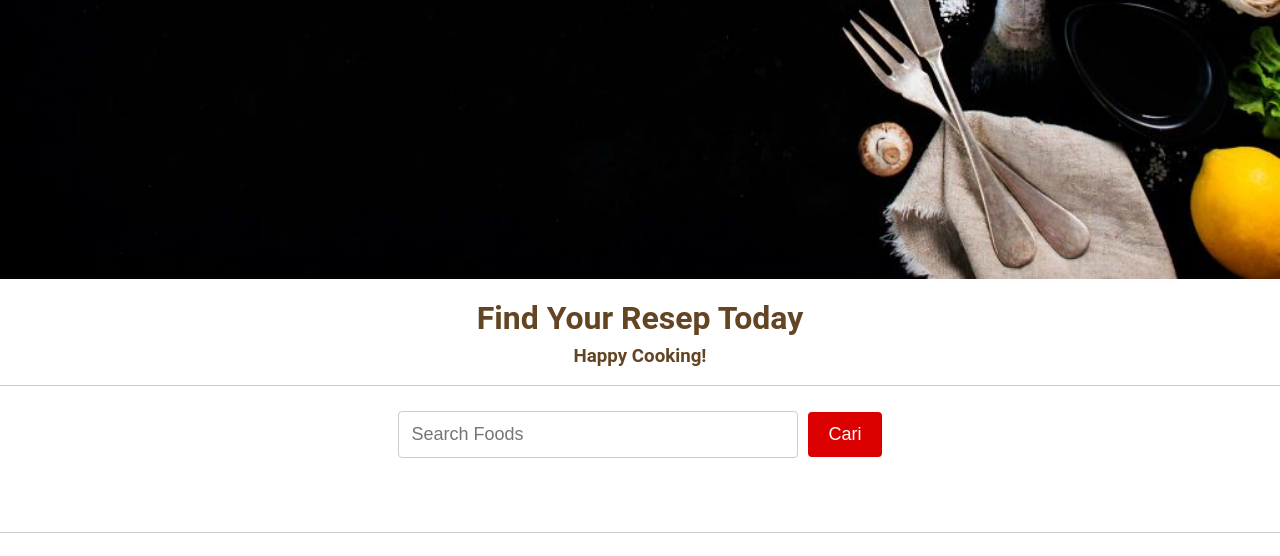
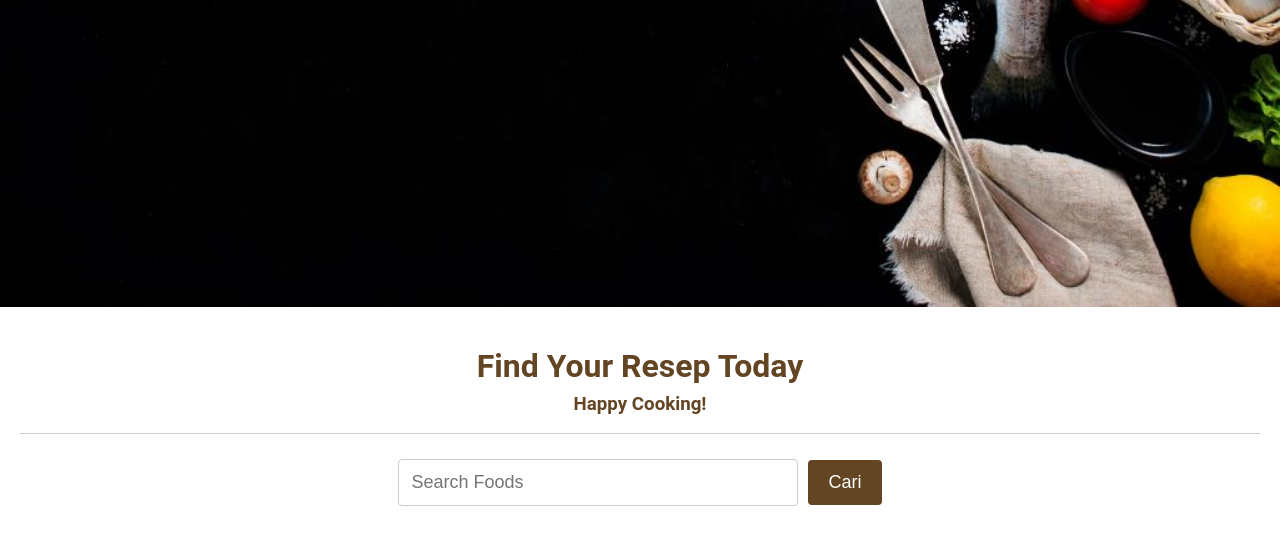
Before and after one commit to yondan-ryz/resepku, a website built with webpack: page src/templates/index.html in a window 1280 px wide. Shown: the part 1452-2008 px from the top of the page. Built offline with nearby package versions, Linux system fonts and the light colour scheme; files whose address does not match are found by name.

Commit message:
CHANGE COLOR

```diff
--- a/src/styles/style.css
+++ b/src/styles/style.css
@@ -143,6 +143,7 @@ main {
 .content {
   margin: 0 auto;
   min-height: 100%;
+  padding: 20px;
 }
 
 .content .content__heading {
@@ -655,8 +656,7 @@ iframe {
   display: flex;
   justify-content: center;
   align-items: center;
-  margin-bottom: 20px;
-  margin-top: 25px;
+  margin: 25px 30px 20px;
 }
 
 .search-input {
@@ -671,7 +671,7 @@ iframe {
   margin-left: 10px;
   padding: 12px 20px;
   font-size: 18px;
-  background-color: #db0000;
+  background-color: #634423;
   color: #fff;
   border: none;
   border-radius: 4px;
@@ -685,7 +685,7 @@ iframe {
   text-align: center;
   margin-top: 20px;
   font-weight: bold;
-  transition: opacity 0.3s ease;
+  transition: opacity 0.5s ease;
 }
 
 .scroll-to-top-button {
@@ -696,7 +696,7 @@ iframe {
   display: none;
   width: 40px;
   height: 40px;
-  background-color: #db0000;
+  background-color: #634423;
   color: #fff;
   border: none;
   border-radius: 50%;
```
